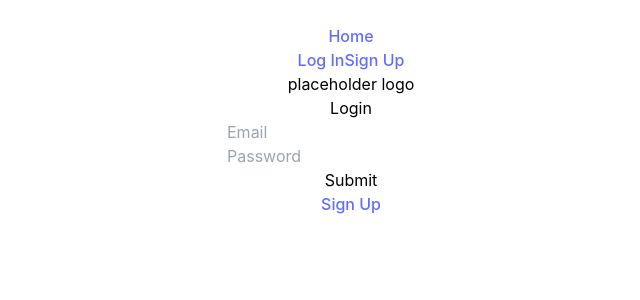
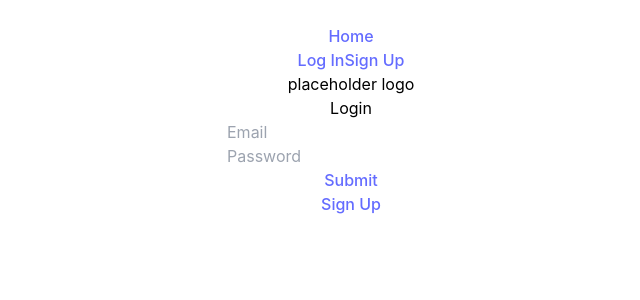
Before and after one commit to kawrou/RecipEasy-recipe-manager, a React (Vite) app in the folder frontend/: page /login in a window 1280 px wide. Shown: the top 300 px of the page, without its empty margins (289-929 px from the left). Built offline with nearby package versions, Linux system fonts and the light colour scheme; no server answers.

Commit message:
goes to homepage when you press submit, refactoring tests as well.

```diff
--- a/frontend/src/pages/Login/LoginPage.jsx
+++ b/frontend/src/pages/Login/LoginPage.jsx
@@ -54,7 +54,9 @@ export const LoginPage = () => {
         />
         <br />
         <div className="mb-4"></div>
-        <input role="submit-button" id="submit" type="submit" value="Submit" className="inline-block text-sm px-4 py-2 leading-none border rounded text-white bg-blue-600 border-blue-600 hover:text-blue-500 hover:bg-white mt-4 lg:mt-0 mr-2" />
+        <NavLink to="/" className="inline-block text-sm px-4 py-2 leading-none border rounded text-white bg-blue-600 border-blue-600 hover:text-blue-500 hover:bg-white mt-4 lg:mt-0 mr-2">
+        Submit
+        </NavLink>
         <br />
         <div className="mb-4"></div>
         <NavLink to="/signup" className="inline-block text-sm px-4 py-2 leading-none border rounded text-gray-500 border-gray-500 hover:border-transparent hover:text-blue-500 hover:bg-white">
```
Also changed, not shown: 2 other files (tests, documents, lock files or other folders).
